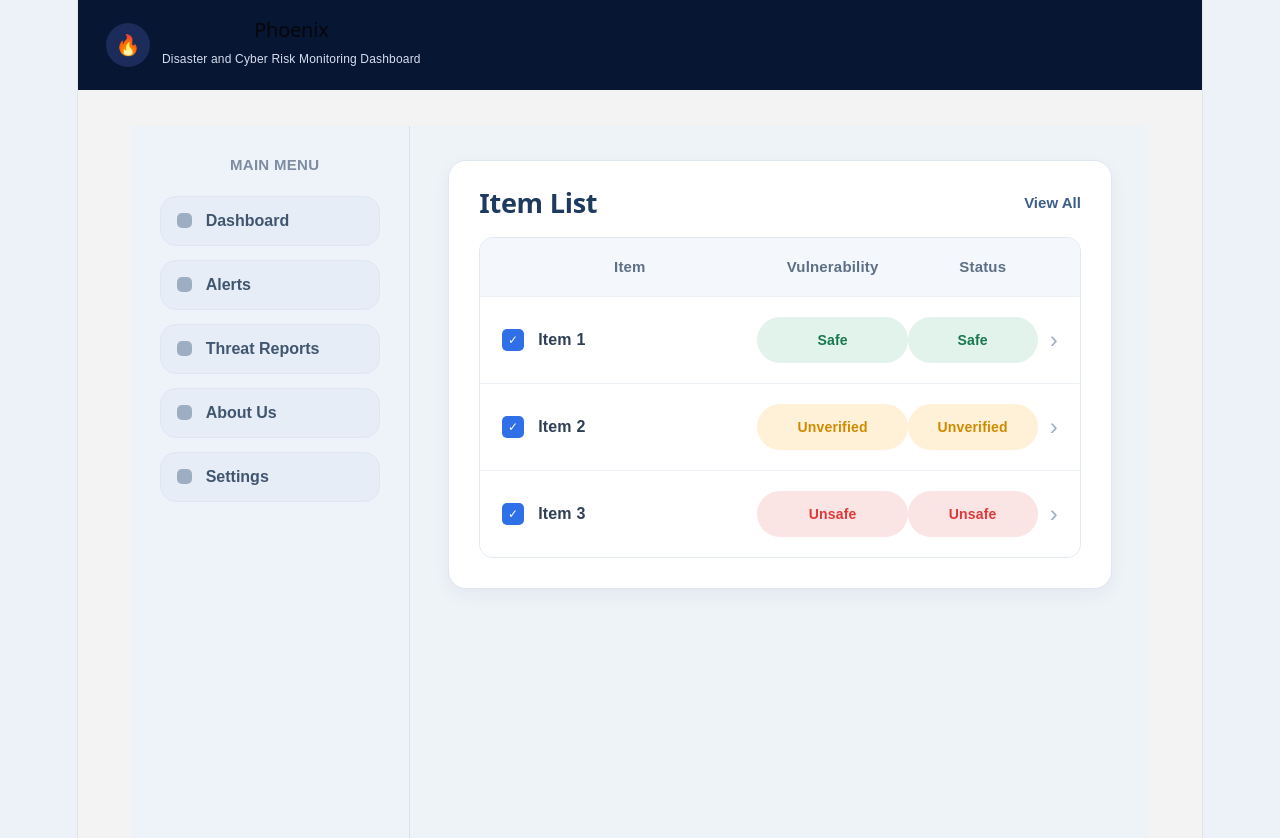
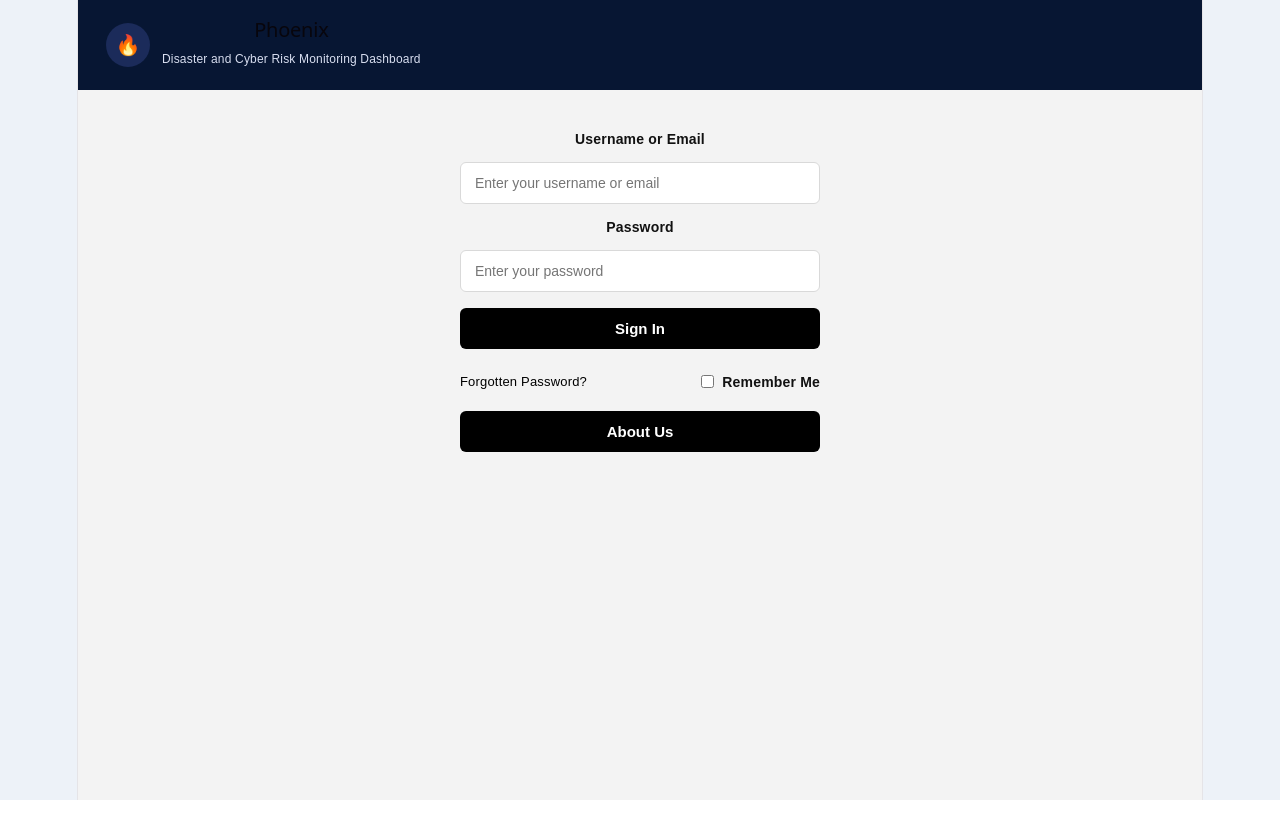
Before and after one commit to Hardhat-Enterprises/Phoenix, a React app in the folder frontend/frontend/: page / in a window 1280 px wide. Shown: the top 838 px of the page. After the commit the page ends 800 px from the top, so only its background shows below. Built offline with nearby package versions, Linux system fonts and the light colour scheme; the HTML template or start-up script is replaced by a standard one.

Commit message:
Cleaned App.jsx after dashboard item list integration

```diff
--- a/frontend/frontend/src/App.jsx
+++ b/frontend/frontend/src/App.jsx
@@ -5,11 +5,8 @@ import AboutUs from "./AboutUs";
 import Sidebar from "./components/Sidebar";
 import Dashboard from "./Dashboard";
 
-// In this version, I set the default page to "dashboard"
-// so I can test my assigned dashboard task (Item List section)
-
 function App() {
-  const [page, setPage] = useState("dashboard");
+  const [page, setPage] = useState("login");
 
   return (
     <div className="login-page">
```
